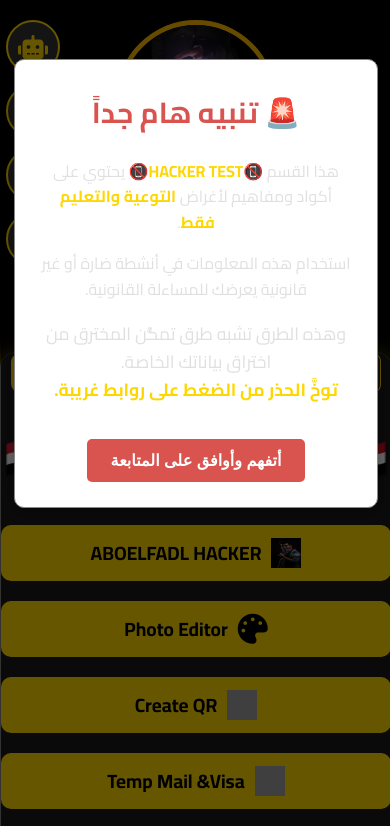
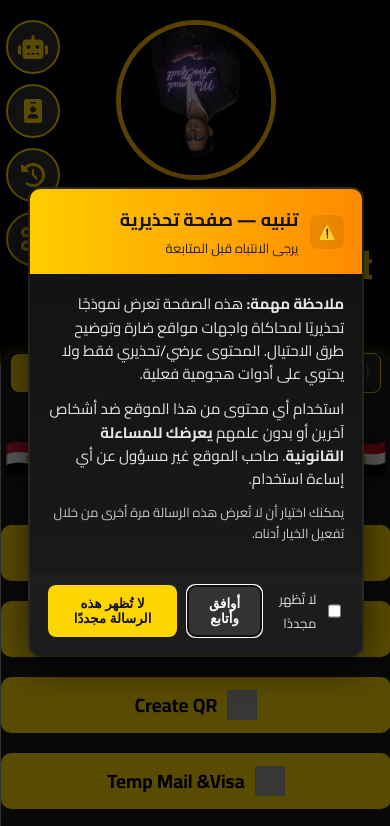
Before and after one commit to iphone011012013-maker/AboElfadl-Tools, a plain HTML site: page index.html in a window 390 px wide. Shown: the top 826 px of the page. Drawn offline with Linux system fonts and the light colour scheme; grey boxes are pictures that could not be loaded.

Commit message:
Update index.html
Signed-off-by: Mahmoud AboElfadl <iphone011012013@gmail.com>

```diff
--- a/index.html
+++ b/index.html
@@ -218,12 +218,79 @@
     .typing-effect { font-size: 2.5em; color: #FFD700; white-space: nowrap; overflow: hidden; animation: typing 4s steps(20, end) infinite, blink-caret .75s step-end infinite; width: 0; direction: ltr; }
     @keyframes typing { from { width: 50% } to { width: 100% } }
     @keyframes blink-caret { from, to { border-color: transparent } 50% { border-color: orange } }
-    .modal { display: none; position: fixed; z-index: 1000; left: 0; top: 0; width: 100%; height: 100%; overflow: auto; background-color: rgba(0, 0, 0, 0.6); }
-    .modal-content { background-color: #ffffff; color: #333; margin: 15% auto; padding: 25px; border: 1px solid #888; width: 80%; max-width: 500px; border-radius: 10px; text-align: center; box-shadow: 0 5px 15px rgba(0, 0, 0, 0.3); animation: fadeIn 0.3s; }
-    .modal-content h2 { color: #d9534f; margin-top: 0; }
-    .warning-text { color: #444; font-size: 1.1em; font-weight: 500; line-height: 1.6; }
-    .modal-button { background-color: #d9534f; color: white; padding: 12px 24px; border: none; border-radius: 5px; cursor: pointer; font-size: 16px; margin-top: 20px; font-weight: bold; }
-    .modal-button:hover { background-color: #c9302c; }
+   /* Modal styles (self-contained) */
+.aw-modal-backdrop {
+  position: fixed;
+  inset: 0;
+  background: rgba(0,0,0,0.65);
+  display: flex;
+  align-items: center;
+  justify-content: center;
+  z-index: 99999;
+  padding: 20px;
+}
+.aw-modal {
+  width: 100%;
+  max-width: 720px;
+  background: linear-gradient(180deg,#111,#1b1b1b);
+  color: #fff;
+  border-radius: 12px;
+  box-shadow: 0 10px 40px rgba(0,0,0,0.6);
+  border: 2px solid rgba(255,215,0,0.08);
+  overflow: hidden;
+  font-family: 'Cairo', system-ui, Arial, sans-serif;
+}
+.aw-modal-header {
+  background: linear-gradient(90deg,#ffcc00,#ff8a00);
+  color: #111;
+  padding: 14px 18px;
+  display:flex;
+  align-items:center;
+  gap:12px;
+}
+.aw-modal-header .warn-ico {
+  width:40px;height:40px;border-radius:8px;
+  display:inline-grid;place-items:center;font-weight:900;
+  background:rgba(0,0,0,0.08);
+}
+.aw-modal-body {
+  padding: 18px;
+  line-height: 1.55;
+  font-size: 15px;
+  color: #e6e6e6;
+}
+.aw-modal-body p { margin: 0 0 12px 0; }
+.aw-modal-footer {
+  display:flex;
+  gap:10px;
+  justify-content: flex-end;
+  padding: 12px 18px 18px;
+  background: linear-gradient(180deg, rgba(255,255,255,0.02), transparent);
+}
+.aw-btn {
+  padding: 10px 14px;
+  border-radius: 8px;
+  border: 0;
+  font-weight:700;
+  cursor:pointer;
+}
+.aw-btn-primary {
+  background:#FFD500;color:#111;
+}
+.aw-btn-muted {
+  background:#333;color:#fff;border:1px solid rgba(255,255,255,0.04);
+}
+.aw-small {
+  font-size:13px;
+  opacity:0.85;
+  margin-right:auto;
+  align-self:center;
+}
+/* responsive */
+@media (max-width:420px){
+  .aw-modal { max-width: 95%; }
+  .aw-modal-header .warn-ico { width:34px;height:34px;font-size:14px; }
+}
   </style>
 </head>
 <body>
@@ -752,57 +819,109 @@
             </div>
         </div>
     </div>
-<div id="warningModal" class="modal">
-        <div class="modal-content">
-            <h2>🚨 تنبيه هام جداً</h2>
-
-            <p>
-                هذا القسم <strong>📵HACKER TEST📵</strong> يحتوي على أكواد ومفاهيم لأغراض
-                <strong>التوعية والتعليم فقط</strong>.
-            </p>
-
-            <p>
-                استخدام هذه المعلومات في أنشطة ضارة أو غير قانونية يعرضك للمساءلة القانونية.
-            </p>
-
-            <p class="warning-text">
-                وهذه الطرق تشبه طرق تمكُّن المخترق من اختراق بياناتك الخاصة.
-                <br>
-                <strong>توخَّ الحذر من الضغط على روابط غريبة.</strong>
-            </p>
-
-            <button class="modal-button" id="closeModalBtn">أتفهم وأوافق على المتابعة</button>
-            </div>
+<div id="awarenessModalBackdrop" class="aw-modal-backdrop" role="dialog" aria-modal="true" aria-labelledby="awTitle" aria-describedby="awDesc">
+  <div class="aw-modal" role="document">
+    <div class="aw-modal-header">
+      <div class="warn-ico" aria-hidden="true">⚠️</div>
+      <div>
+        <div id="awTitle" style="font-weight:900;font-size:18px">تنبيه — صفحة تحذيرية</div>
+        <div style="font-size:13px;color:#111;opacity:0.9">يرجى الانتباه قبل المتابعة</div>
+      </div>
     </div>
 
+    <div class="aw-modal-body" id="awDesc">
+      <p><strong>ملاحظة مهمة:</strong> هذه الصفحة تعرض نموذجًا تحذيريًا لمحاكاة واجهات مواقع ضارة وتوضيح طرق الاحتيال. المحتوى عرضي/تحذيري فقط ولا يحتوي على أدوات هجومية فعلية.</p>
+      <p>استخدام أي محتوى من هذا الموقع ضد أشخاص آخرين أو بدون علمهم <strong>يعرضك للمساءلة القانونية</strong>. صاحب الموقع غير مسؤول عن أي إساءة استخدام.</p>
+      <p class="aw-small">يمكنك اختيار أن لا تُعرض هذه الرسالة مرة أخرى من خلال تفعيل الخيار أدناه.</p>
+    </div>
+
+    <div class="aw-modal-footer">
+      <label style="display:flex;align-items:center;gap:8px;cursor:pointer">
+        <input id="awDontShowAgain" type="checkbox" style="width:16px;height:16px;appearance:auto">
+        <span style="font-size:13px;color:#ddd">لا تُظهر مجددًا</span>
+      </label>
+
+      <button class="aw-btn aw-btn-muted" id="awCloseBtn">أوافق وأتابع</button>
+      <button class="aw-btn aw-btn-primary" id="awCloseAndSaveBtn">لا تُظهر هذه الرسالة مجددًا</button>
+    </div>
+  </div>
+</div>
+
 
     <script>
-        // 1. الحصول على عناصر النافذة
-        var modal = document.getElementById("warningModal");
-        var btn = document.getElementById("closeModalBtn");
-
-        // 2. وظيفة لإغلاق النافذة
-        function closeModal() {
-            modal.style.display = "none";
+/*
+  Warning Modal behaviour:
+  - Appears automatically on every page load by default.
+  - If user clicks "لا تُظهر هذه الرسالة مجددًا" we save a flag in localStorage
+    (key: 'awareness_modal_hide') and modal won't show again for that browser.
+  - If user clicks "أوافق وأتابع" the modal closes for this load; next page load it will appear again.
+  - You can change storage key or remove the "dont show" behavior to always force-show.
+*/
+
+(function(){
+  const BACKDROP_ID = 'awarenessModalBackdrop';
+  const STORAGE_KEY = 'awareness_modal_hide'; // change if needed
+
+  // helper to close modal
+  function closeModal(visibleKey){
+    const bd = document.getElementById(BACKDROP_ID);
+    if (!bd) return;
+    bd.style.display = 'none';
+  }
+
+  // show modal (used on load unless suppressed)
+  function showModal(){
+    const bd = document.getElementById(BACKDROP_ID);
+    if (!bd) return;
+    bd.style.display = 'flex';
+    // focus for accessibility
+    const closeBtn = document.getElementById('awCloseBtn');
+    if (closeBtn) closeBtn.focus();
+  }
+
+  // on DOM ready
+  document.addEventListener('DOMContentLoaded', function(){
+    try {
+      const suppressed = localStorage.getItem(STORAGE_KEY);
+      if (suppressed === '1') {
+        // user asked to not show modal again
+        closeModal();
+        return;
+      }
+      // show modal automatically on each load by default
+      showModal();
+
+      // wire buttons
+      document.getElementById('awCloseBtn').addEventListener('click', function(){
+        // simply close for this session (will show again on next load)
+        closeModal();
+      });
+
+      document.getElementById('awCloseAndSaveBtn').addEventListener('click', function(){
+        // save preference & close
+        localStorage.setItem(STORAGE_KEY, '1');
+        closeModal();
+      });
+
+      // clicking outside modal content closes it (optional)
+      document.getElementById(BACKDROP_ID).addEventListener('click', function(e){
+        if (e.target && e.target.id === BACKDROP_ID) {
+          closeModal();
         }
-
-        // 3. عرض النافذة بمجرد تحميل الصفحة
-        window.onload = function() {
-            modal.style.display = "block";
-        }
-
-        // 4. إغلاق النافذة عند الضغط على زر "أتفهم"
-        btn.onclick = function() {
-            closeModal();
-        }
-
-        // (اختياري) إغلاق النافذة إذا ضغط المستخدم خارج الصندوق
-        window.onclick = function(event) {
-            if (event.target == modal) {
-                closeModal();
-            }
-        }
-    </script>
+      });
+
+      // allow Escape to close (without saving)
+      document.addEventListener('keydown', function(e){
+        if (e.key === 'Escape') closeModal();
+      });
+
+    } catch (err) {
+      // fail silently
+      console.error('Awareness modal error:', err);
+    }
+  });
+})();
+</script>
 
 <script>
         const settingsBtn = document.getElementById('settingsBtn');
```
